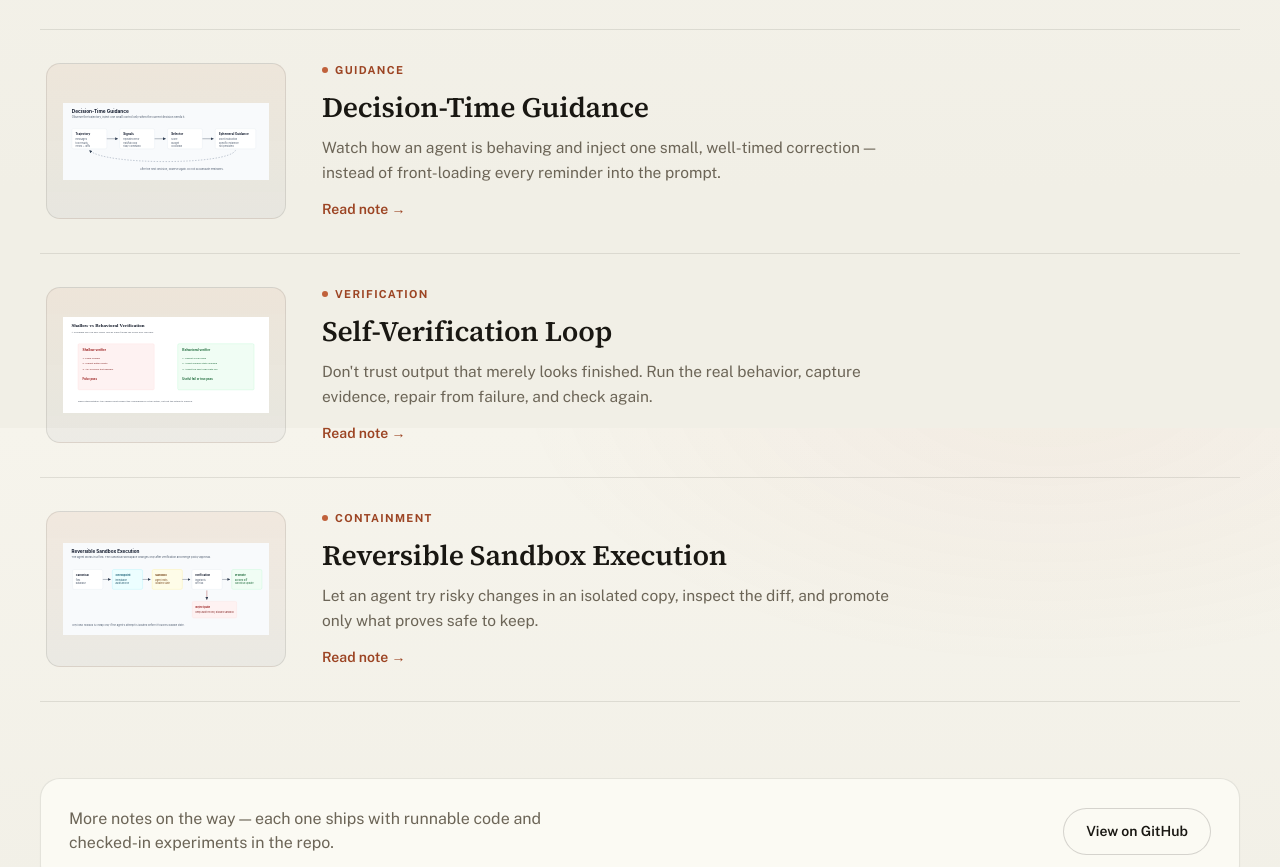
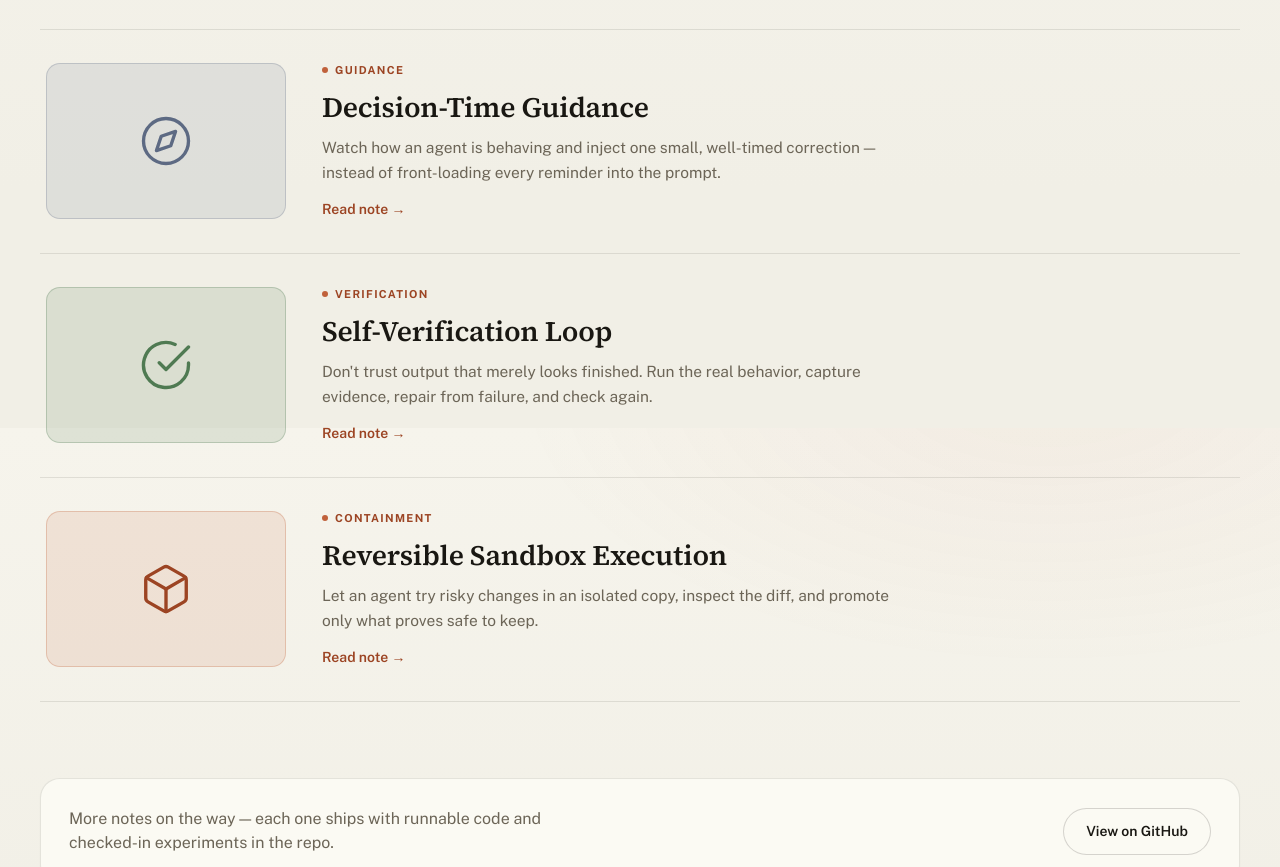
Before and after one commit to sushant-97/agent-system-patterns, a website: page docs/index.html in a window 1280 px wide. Shown: the part 1172-2039 px from the top of the page. Drawn offline with nearby package versions, Linux system fonts and the light colour scheme.

Commit message:
Cleaner homepage thumbnails + real share URLs
- Homepage: replace the busy mini-diagram thumbnails with simple
  line-icon panels per category (slate compass / green check / clay box),
  keeping the dark Idea-MVP-Launch-Scale cover for the Founders post.
- Point article share links (X, LinkedIn) at the real GitHub Pages URLs
  now that Pages is confirmed at sushant-97.github.io/agent-system-patterns;
  the GitHub byline icon still links to the repo.

Co-Authored-By: Claude Opus 4.8 (1M context) <noreply@anthropic.com>
Claude-Session: https://claude.ai/code/session_01UeTPGPKTKarBDU9A8sYDYG

```diff
--- a/docs/index.html
+++ b/docs/index.html
@@ -83,8 +83,8 @@
 
           <article class="post-item">
             <a class="post-link" href="patterns/decision-time-guidance.html">
-              <figure class="post-thumb">
-                <img src="https://raw.githubusercontent.com/sushant-97/agent-system-patterns/main/patterns/01-decision-time-guidance/assets/control-loop.svg" alt="Decision-time guidance control loop diagram" />
+              <figure class="post-thumb post-thumb--icon post-thumb--guidance" aria-hidden="true">
+                <svg viewBox="0 0 24 24" fill="none" stroke="currentColor" stroke-width="1.5" stroke-linecap="round" stroke-linejoin="round"><circle cx="12" cy="12" r="10" /><polygon points="16.24 7.76 14.12 14.12 7.76 16.24 9.88 9.88 16.24 7.76" /></svg>
               </figure>
               <div class="post-content">
                 <span class="post-tag">Guidance</span>
@@ -100,8 +100,8 @@
 
           <article class="post-item">
             <a class="post-link" href="patterns/self-verification-loop.html">
-              <figure class="post-thumb">
-                <img src="https://raw.githubusercontent.com/sushant-97/agent-system-patterns/main/patterns/02-self-verification-loop/assets/shallow-vs-behavioral.svg" alt="Shallow versus behavioral verification diagram" />
+              <figure class="post-thumb post-thumb--icon post-thumb--verification" aria-hidden="true">
+                <svg viewBox="0 0 24 24" fill="none" stroke="currentColor" stroke-width="1.5" stroke-linecap="round" stroke-linejoin="round"><path d="M22 11.08V12a10 10 0 1 1-5.93-9.14" /><polyline points="22 4 12 14.01 9 11.01" /></svg>
               </figure>
               <div class="post-content">
                 <span class="post-tag">Verification</span>
@@ -117,8 +117,8 @@
 
           <article class="post-item">
             <a class="post-link" href="patterns/reversible-sandbox-execution.html">
-              <figure class="post-thumb">
-                <img src="https://raw.githubusercontent.com/sushant-97/agent-system-patterns/main/patterns/03-reversible-sandbox-execution/assets/snapshot-fork-promote.svg" alt="Snapshot fork promote pipeline diagram" />
+              <figure class="post-thumb post-thumb--icon post-thumb--containment" aria-hidden="true">
+                <svg viewBox="0 0 24 24" fill="none" stroke="currentColor" stroke-width="1.5" stroke-linecap="round" stroke-linejoin="round"><path d="M21 16V8a2 2 0 0 0-1-1.73l-7-4a2 2 0 0 0-2 0l-7 4A2 2 0 0 0 3 8v8a2 2 0 0 0 1 1.73l7 4a2 2 0 0 0 2 0l7-4A2 2 0 0 0 21 16z" /><polyline points="3.27 6.96 12 12.01 20.73 6.96" /><line x1="12" y1="22.08" x2="12" y2="12" /></svg>
               </figure>
               <div class="post-content">
                 <span class="post-tag">Containment</span>
--- a/docs/styles.css
+++ b/docs/styles.css
@@ -908,6 +908,35 @@ img {
   font-weight: 500;
 }
 
+/* Simple line-icon thumbnails (per category) */
+.post-thumb--icon svg {
+  width: 54px;
+  height: 54px;
+}
+
+.post-thumb--guidance {
+  background: rgba(93, 106, 131, 0.12);
+  border-color: rgba(93, 106, 131, 0.26);
+  color: var(--slate);
+}
+
+.post-thumb--verification {
+  background: var(--green-soft);
+  border-color: rgba(79, 122, 82, 0.28);
+  color: var(--green);
+}
+
+.post-thumb--containment {
+  background: var(--accent-soft);
+  border-color: rgba(192, 97, 59, 0.28);
+  color: var(--accent-deep);
+}
+
+.post-link:hover .post-thumb--icon svg {
+  transform: scale(1.06);
+  transition: transform 220ms ease;
+}
+
 /* ---------- Reading-progress bar ---------- */
 .scroll-progress {
   position: fixed;
```
Also changed, not shown: docs/patterns/decision-time-guidance.html (+4 -4 lines), docs/patterns/reversible-sandbox-execution.html (+4 -4 lines), docs/patterns/self-verification-loop.html (+4 -4 lines), docs/patterns/the-founders-playbook.html (+4 -4 lines).
